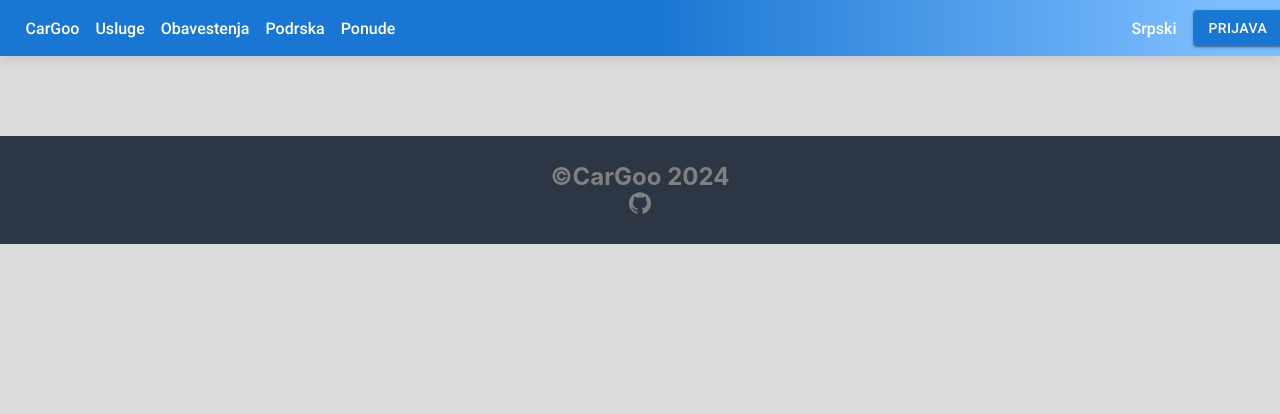
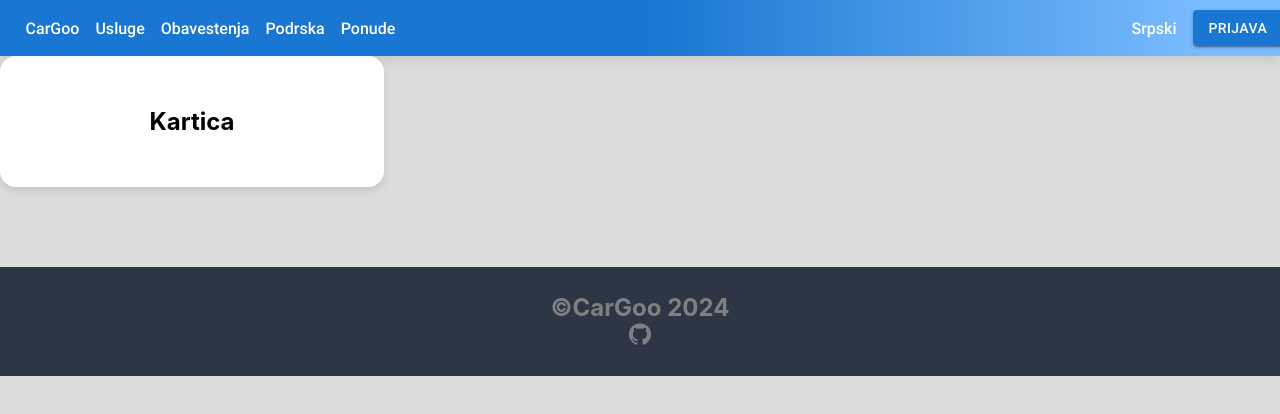
Before and after one commit to UBaksa/SI2024, a React (Create React App) app: page /ponude in a window 1280 px wide. Shown: the top 414 px of the page. Built offline with nearby package versions, Linux system fonts and the light colour scheme.

Commit message:
register finished

```diff
--- a/package.json
+++ b/package.json
@@ -2,6 +2,7 @@
   "name": "cargoapp",
   "version": "0.1.0",
   "private": true,
+  "proxy": "https://localhost:7083",
   "dependencies": {
     "@emotion/react": "^11.13.3",
     "@emotion/styled": "^11.13.0",
--- a/src/App.js
+++ b/src/App.js
@@ -6,6 +6,7 @@ import Register from './pages/Register/Register';
 import {Route, Routes } from 'react-router-dom';
 import Footer from './components/Footer/Footer';
 import './App.css';
+import Ponude from './pages/Ponude/Ponude';
 
 function App() {
   return (
@@ -14,6 +15,7 @@ function App() {
         <Routes>
           <Route path='/' element={<Homepage/>}/>
           <Route path='/login' element={<Login/>}/>
+          <Route path='/ponude' element={<Ponude/>}></Route>
           <Route path='/register' element={<Register/>}/>
         </Routes>
         <Footer/>
--- a/src/components/Cards/OfferCard.js
+++ b/src/components/Cards/OfferCard.js
@@ -4,7 +4,7 @@ import "./OfferCard.css"
 export default function Card(){
     return(
         <div className="card">
-            <h2></h2>
+            <h2>Kartica</h2>
         </div>
     )
 };
--- /dev/null
+++ b/src/pages/Ponude/Ponude.js
@@ -0,0 +1,9 @@
+import React from "react";
+import "./Ponude.css"
+import OfferCard from "../../components/Cards/OfferCard"
+
+export default function Ponude(){
+    return (
+        <><OfferCard></OfferCard></>
+    )
+}
--- a/src/pages/Register/Register.js
+++ b/src/pages/Register/Register.js
@@ -50,14 +50,15 @@ export default function Register(){
             }
 
             const data = {
-                firstname: firstname,
-                lastname: lastname,
-                email: email,
+                firstName: firstname,
+                lastName: lastname,
+                mail: email,
                 password: password,
-                number: number,
+                phoneNumber: number,
+                preduzeceId: "3fa85f64-5717-4562-b3fc-2c963f66afa6",
+                roles:["Dispecer"],
             };
             console.log(data);
-            navigate("/login");
             axios
                 .post(Api_url + "/api/Auth/Register", data)
                 .then((result) => {
```
Also changed, not shown: src/pages/Ponude/Ponude.css (added).
